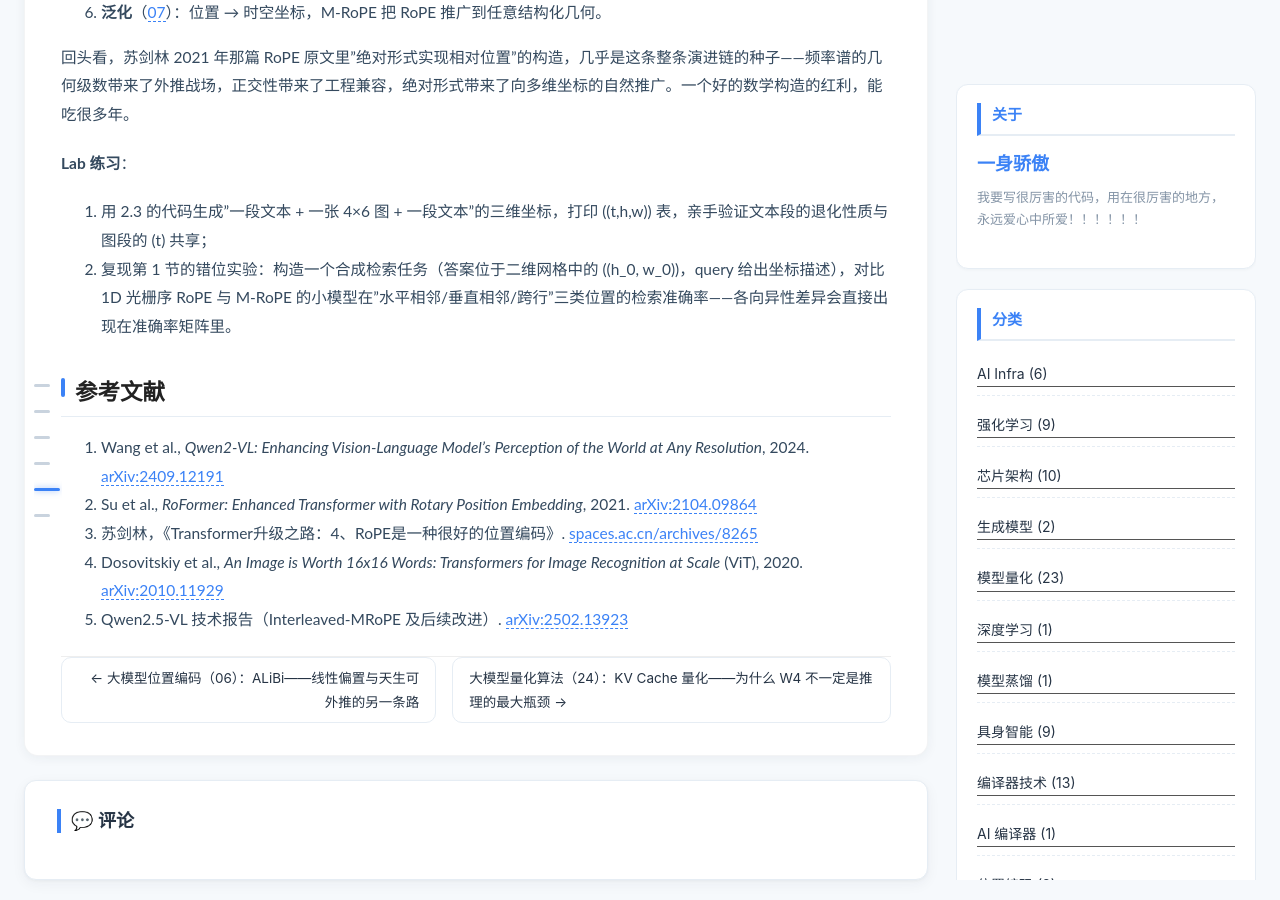
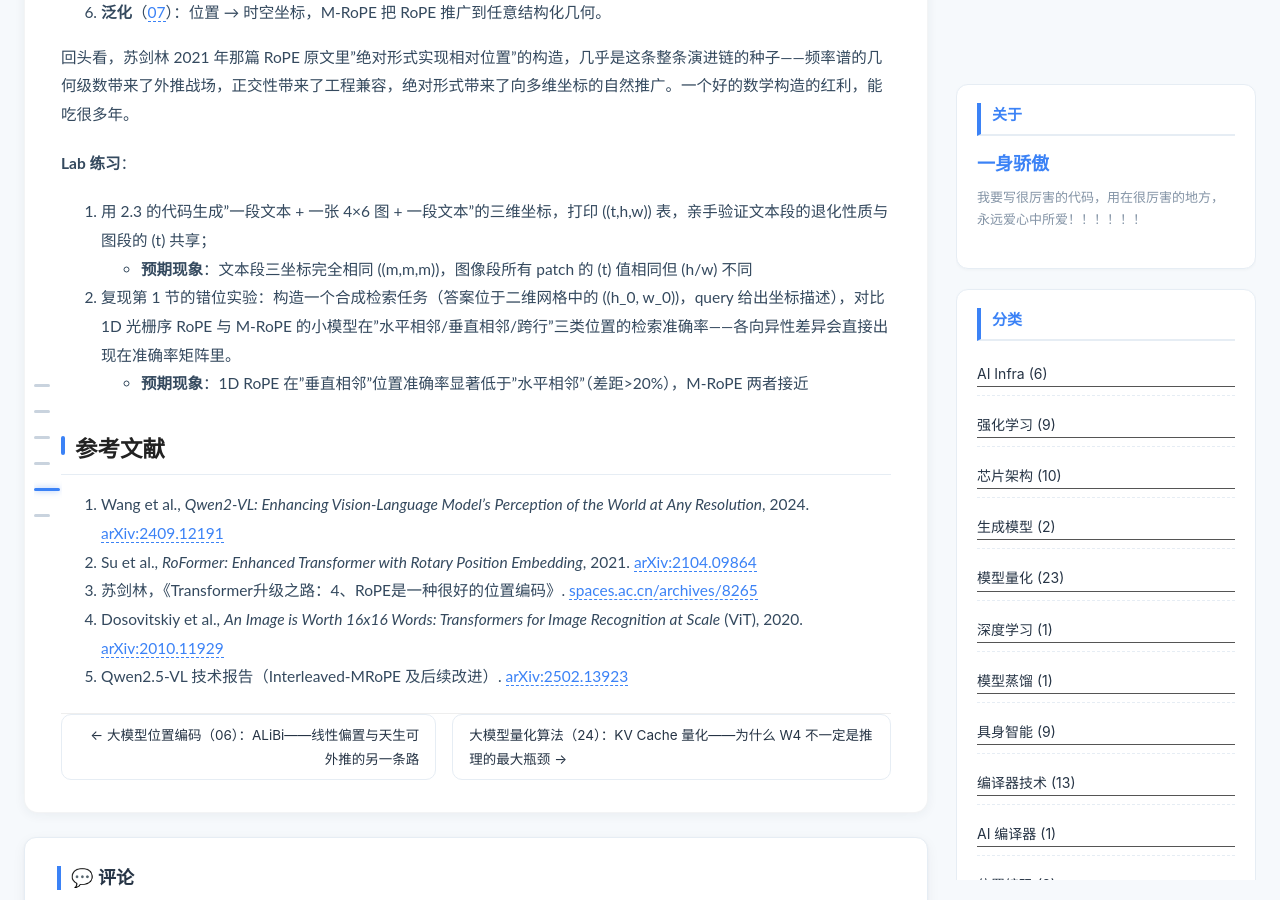
Before and after one commit to lrypcy/lrypcy.github.io, a Jekyll site: the page built from _posts/2026-08-29-posem-07-mrope-multimodal.md, in a window 1280 px wide and 900 px high, scrolled down 4709 px. Built offline with Jekyll 4.4.1, drawn with Linux system fonts in a browser that asks for light colours; comment, search, counter and statistics services are not loaded.

Commit message:
Update .gitignore with comprehensive ignore patterns and fix missing content in M-RoPE blog post
- Modified .gitignore to add comprehensive file type exclusions including compressed files, system files, and build artifacts
- Fixed missing reference section in _posts/2026-08-29-posem-07-mrope-multimodal.md by restoring complete citation list
- Updated lab exercise descriptions with expected outcome details for verification experiments

The changes ensure proper repository hygiene through enhanced git ignore rules while completing the technical content of the M-RoPE position encoding article with missing references and detailed experimental expectations.

```diff
--- a/_posts/2026-08-29-posem-07-mrope-multimodal.md
+++ b/_posts/2026-08-29-posem-07-mrope-multimodal.md
@@ -156,7 +156,9 @@ M-RoPE 的真正启示是方法论层面的，它的亲戚们：
 
 **Lab 练习**：
 1. 用 2.3 的代码生成"一段文本 + 一张 4×6 图 + 一段文本"的三维坐标，打印 \((t,h,w)\) 表，亲手验证文本段的退化性质与图段的 \(t\) 共享；
+   - **预期现象**：文本段三坐标完全相同 \((m,m,m)\)，图像段所有 patch 的 \(t\) 值相同但 \(h/w\) 不同
 2. 复现第 1 节的错位实验：构造一个合成检索任务（答案位于二维网格中的 \((h_0, w_0)\)，query 给出坐标描述），对比 1D 光栅序 RoPE 与 M-RoPE 的小模型在"水平相邻/垂直相邻/跨行"三类位置的检索准确率——各向异性差异会直接出现在准确率矩阵里。
+   - **预期现象**：1D RoPE 在"垂直相邻"位置准确率显著低于"水平相邻"（差距>20%），M-RoPE 两者接近
 
 ## 参考文献
 
```
Also changed, not shown: 1 other file.
